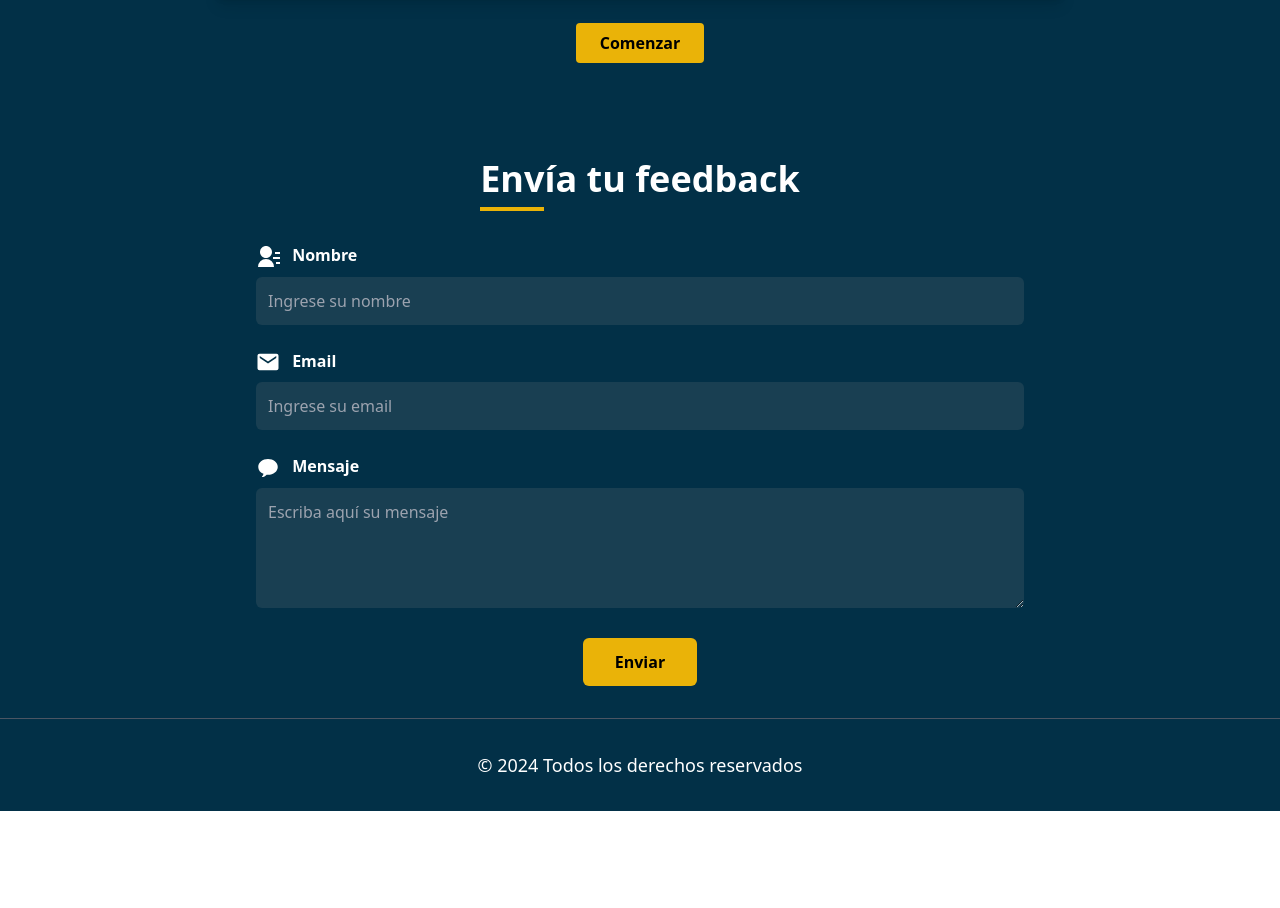
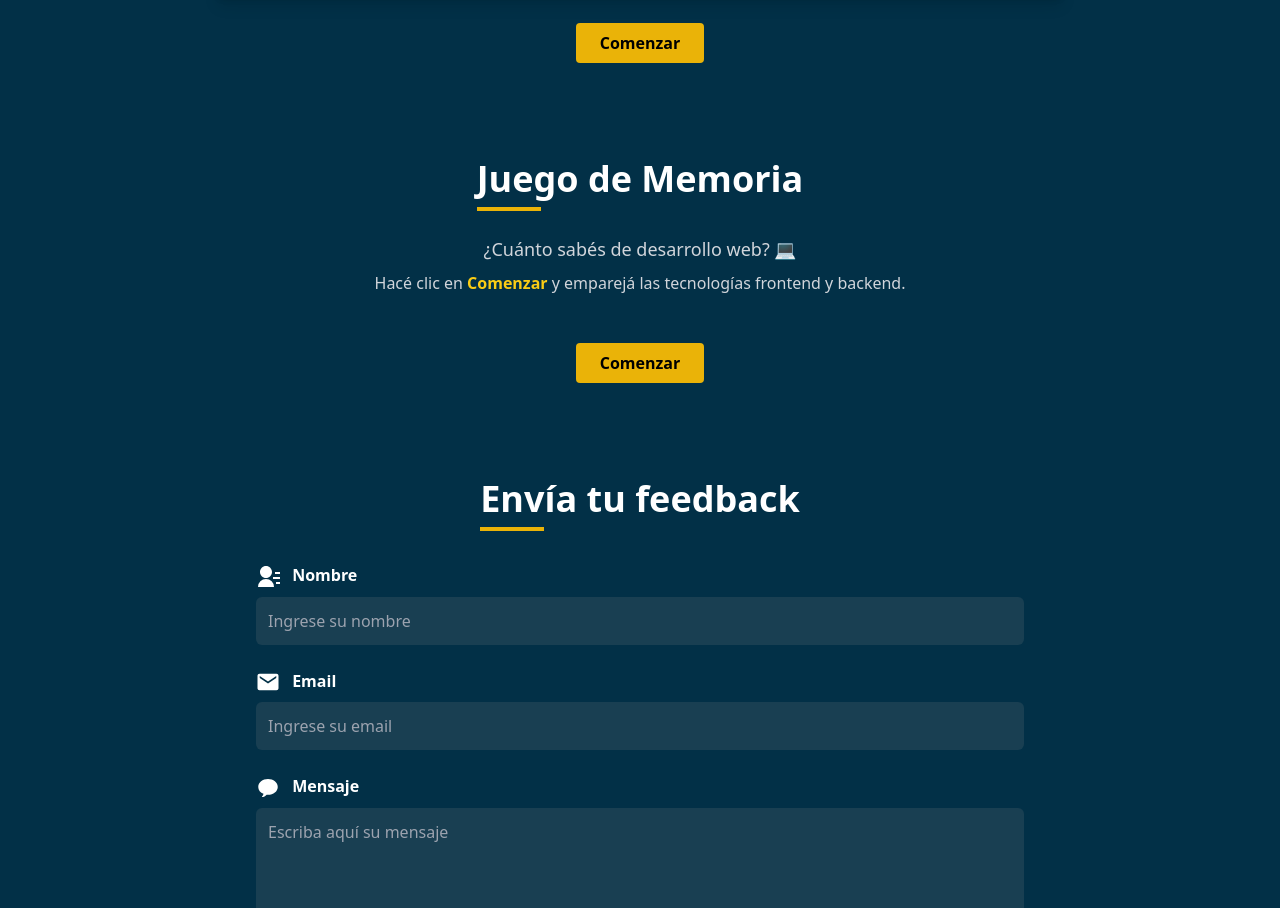
Before and after one commit to joaquin-fuentes/miportafolio, a React (Vite) app: page / in a window 1280 px wide. Shown: the part 4577-5485 px from the top of the page. Before the commit the page ends 5388 px from the top, so only its background shows below. Built offline with nearby package versions, Linux system fonts and the light colour scheme.

Commit message:
agregue juego de memoria con cartas

```diff
--- a/src/App.jsx
+++ b/src/App.jsx
@@ -10,7 +10,8 @@ import Contacto from "./components/views/Contacto";
 import Educacion from "./components/views/Educacion";
 import Proyectos from "./components/views/Proyectos";
 import FormularioContacto from "./components/views/FormularioContacto";
-import Laberinto from "./components/views/Laberinto";
+import Laberinto from "./components/views/juegos/Laberinto";
+import Cartas from "./components/views/juegos/Cartas";
 
 function App() {
   return (
@@ -43,6 +44,8 @@ function App() {
             {/* Laberinto */}
             <Laberinto />
           </div>
+          {/* Cartas */}
+          <Cartas />
           {/* Formulario de Contacto */}
           <FormularioContacto />
         </div>
--- /dev/null
+++ b/src/components/views/juegos/Cartas.jsx
@@ -0,0 +1,216 @@
+import { useEffect, useRef, useState } from "react";
+import {
+  FaHtml5,
+  FaCss3Alt,
+  FaReact,
+  FaNodeJs,
+  FaGithub,
+  FaGitAlt,
+} from "react-icons/fa";
+import { DiJavascript, DiMongodb } from "react-icons/di";
+
+const ICONOS = [
+  { id: 1, name: "HTML", icon: <FaHtml5 className="text-5xl text-red-500" /> },
+  {
+    id: 2,
+    name: "CSS",
+    icon: <FaCss3Alt className="text-5xl text-blue-500" />,
+  },
+  {
+    id: 3,
+    name: "JavaScript",
+    icon: <DiJavascript className="text-5xl text-yellow-400" />,
+  },
+  {
+    id: 4,
+    name: "React",
+    icon: <FaReact className="text-5xl text-cyan-400" />,
+  },
+  {
+    id: 5,
+    name: "Node.js",
+    icon: <FaNodeJs className="text-5xl text-green-600" />,
+  },
+  {
+    id: 6,
+    name: "MongoDB",
+    icon: <DiMongodb className="text-5xl text-green-500" />,
+  },
+  {
+    id: 7,
+    name: "Git",
+    icon: <FaGitAlt className="text-5xl text-orange-500" />,
+  },
+  {
+    id: 8,
+    name: "GitHub",
+    icon: <FaGithub className="text-5xl text-gray-700" />,
+  },
+];
+
+export default function Cartas() {
+  const [deck, setDeck] = useState([]);
+  const [flipped, setFlipped] = useState([]);
+  const [matched, setMatched] = useState([]);
+  const [timer, setTimer] = useState(0);
+  const [isPlaying, setIsPlaying] = useState(false);
+  const [gameOver, setGameOver] = useState(false);
+  const timerRef = useRef(null);
+
+  const startGame = () => {
+    const duplicated = [...ICONOS, ...ICONOS].map((card) => ({
+      ...card,
+      uuid: crypto.randomUUID(),
+    }));
+    const shuffled = duplicated.sort(() => Math.random() - 0.5);
+    setDeck(shuffled);
+    setFlipped([]);
+    setMatched([]);
+    setTimer(0);
+    setIsPlaying(true);
+    setGameOver(false);
+  };
+
+  const endGame = () => {
+    setDeck([]);
+    setFlipped([]);
+    setMatched([]);
+    setTimer(0);
+    setIsPlaying(false);
+    setGameOver(false);
+  };
+
+  useEffect(() => {
+    if (isPlaying) {
+      timerRef.current = setInterval(() => {
+        setTimer((prev) => prev + 1);
+      }, 1000);
+    } else {
+      clearInterval(timerRef.current);
+    }
+    return () => clearInterval(timerRef.current);
+  }, [isPlaying]);
+
+  useEffect(() => {
+    if (matched.length === deck.length && deck.length > 0) {
+      setIsPlaying(false);
+      setGameOver(true);
+    }
+  }, [matched, deck.length]);
+
+  const handleFlip = (card) => {
+    if (
+      flipped.length === 2 ||
+      flipped.some((f) => f.uuid === card.uuid) ||
+      matched.some((m) => m.uuid === card.uuid)
+    ) {
+      return;
+    }
+
+    const newFlipped = [...flipped, card];
+    setFlipped(newFlipped);
+
+    if (newFlipped.length === 2) {
+      const [a, b] = newFlipped;
+      if (a.id === b.id) {
+        setTimeout(() => {
+          setMatched((prev) => [...prev, a, b]);
+          setFlipped([]);
+        }, 500);
+      } else {
+        setTimeout(() => setFlipped([]), 1000);
+      }
+    }
+  };
+
+  return (
+    <section
+      className="py-12 px-6 bg-[#023047] text-white text-center"
+      id="juego-memoria"
+    >
+      <div data-aos="fade-up">
+        <h2 className="text-4xl font-bold mb-6 relative inline-block after:content-[''] after:block after:h-1 after:w-16 after:bg-yellow-500 after:mt-2 mx-auto">
+          Juego de Memoria
+        </h2>
+
+        {!isPlaying && !gameOver && (
+          <div
+            data-aos="fade-up"
+            className="text-gray-300 mb-6 max-w-xl mx-auto"
+          >
+            <p className="text-lg">¿Cuánto sabés de desarrollo web? 💻</p>
+            <p className="text-base mt-2">
+              Hacé clic en{" "}
+              <span className="text-yellow-400 font-semibold">Comenzar</span> y
+              emparejá las tecnologías frontend y backend.
+            </p>
+          </div>
+        )}
+
+        {isPlaying && (
+          <p className="text-yellow-400 mb-4 text-lg">
+            ⏱️ Tiempo transcurrido:{" "}
+            <span className="font-semibold">{timer}s</span>
+          </p>
+        )}
+
+        {gameOver && (
+          <p className="text-green-400 font-semibold text-lg mb-4">
+            🎉 ¡Felicitaciones! Terminaste en {timer} segundos. ¿Jugamos otra
+            vez?
+          </p>
+        )}
+
+        <div className="grid grid-cols-4 gap-4 max-w-3xl mx-auto mb-6">
+          {deck.map((card) => {
+            const isFlipped =
+              flipped.some((f) => f.uuid === card.uuid) ||
+              matched.some((m) => m.uuid === card.uuid);
+
+            return (
+              <div
+                key={card.uuid}
+                className="relative w-full lg:h-[15vh] aspect-square [perspective:1000px] cursor-pointer"
+                onClick={() => handleFlip(card)}
+              >
+                <div
+                  className={`relative w-full h-full transition-transform duration-700 ease-in-out [transform-style:preserve-3d] ${
+                    isFlipped ? "[transform:rotateY(180deg)]" : ""
+                  }`}
+                >
+                  {/* Frente */}
+                  <div className="absolute w-full h-full bg-white text-black rounded-xl border-2 border-yellow-400 shadow-inner flex items-center justify-center text-2xl [backface-visibility:hidden] [transform:rotateY(180deg)]">
+                    {card.icon}
+                  </div>
+
+                  {/* Dorso */}
+                  <div className="absolute w-full h-full bg-yellow-500 rounded-xl border-2 border-yellow-400 flex items-center justify-center font-bold text-xl [backface-visibility:hidden]">
+                    ?
+                  </div>
+                </div>
+              </div>
+            );
+          })}
+        </div>
+
+        <div className="flex justify-center gap-4">
+          <button
+            onClick={startGame}
+            className="px-6 py-2 bg-yellow-500 text-black font-semibold rounded hover:bg-yellow-600 transition"
+          >
+            {deck.length > 0 ? "Reiniciar" : "Comenzar"}
+          </button>
+
+          {isPlaying && (
+            <button
+              onClick={endGame}
+              className="px-6 py-2 border border-yellow-500 text-yellow-400 font-semibold rounded hover:bg-yellow-500 hover:text-black transition"
+            >
+              Terminar partida
+            </button>
+          )}
+        </div>
+      </div>
+    </section>
+  );
+}
```
Also changed, not shown: src/components/views/juegos/Laberinto.jsx (renamed from src/components/views/Laberinto.jsx).
